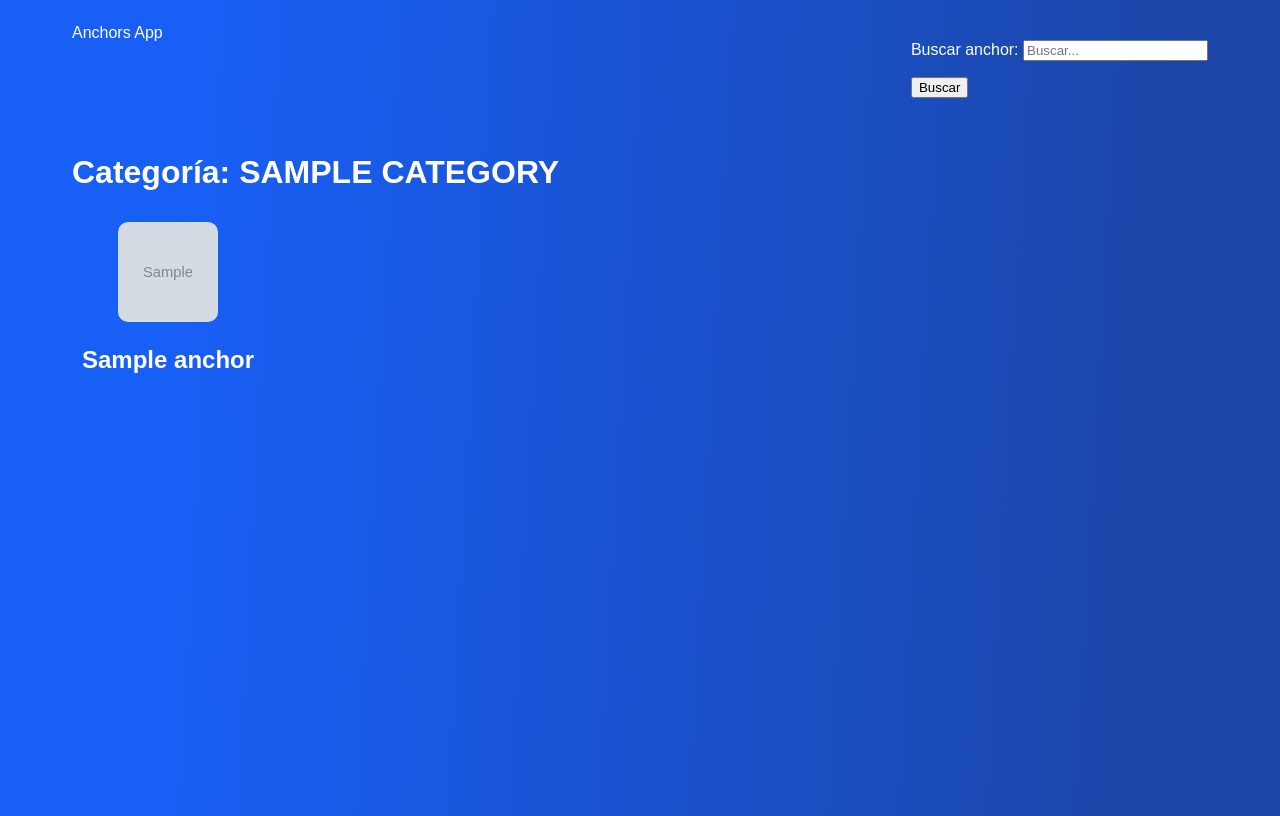
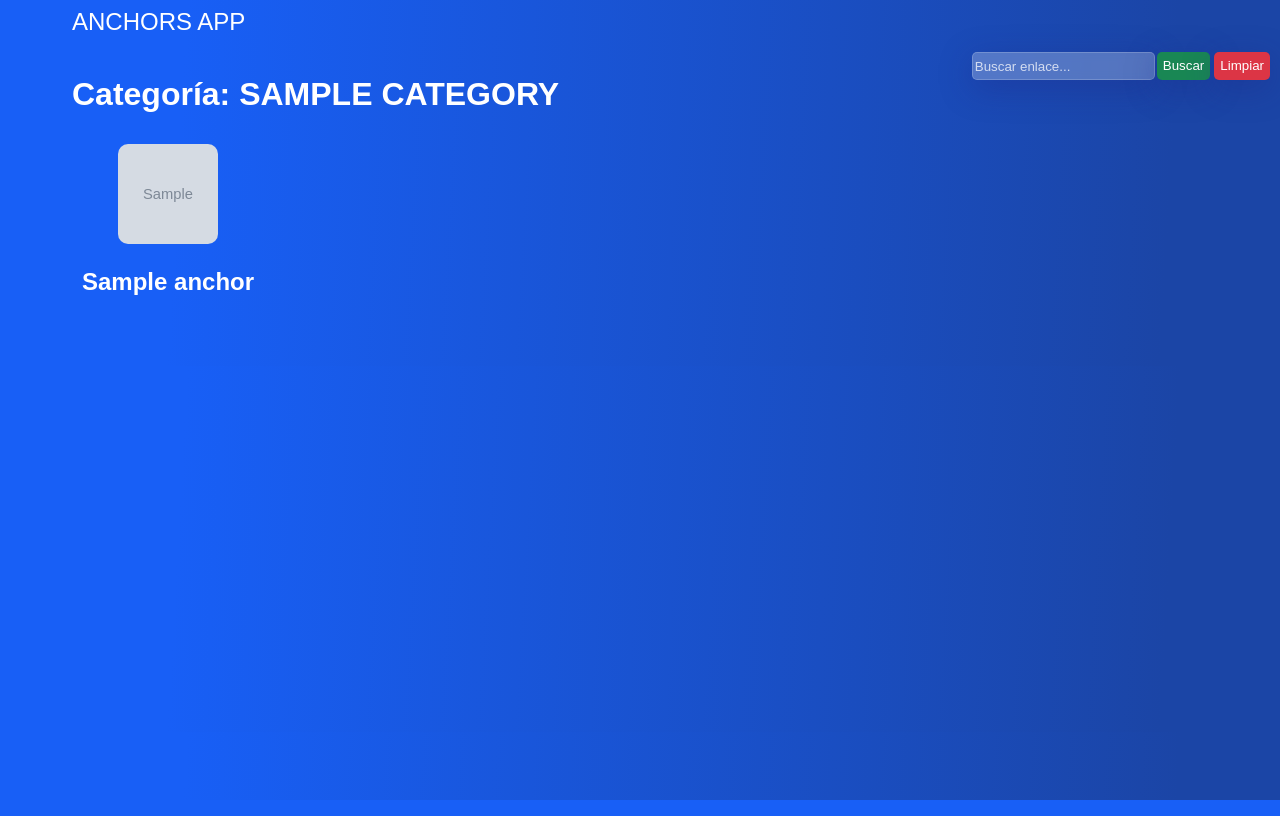
Before and after one commit to albino-babuino/anchors-application-django, a Django app: page /category-detail/1/ in a window 1280 px wide. Run offline with Django 5.2, Linux system fonts and the light colour scheme; tables that the repository leaves empty hold one stand-in row (values such as "Sample post"); grey boxes marked "Sample" are stand-in pictures.

Commit message:
Estilizando y restructuración del nav

```diff
--- a/anchorsapp/forms.py
+++ b/anchorsapp/forms.py
@@ -1,6 +1,6 @@
 from django import forms
 
 class SearchAnchorForm(forms.Form):
-    query = forms.CharField(label='Buscar anchor', max_length=50, required=False, widget=forms.TextInput(attrs={
-        'placeholder': 'Buscar...'
+    query = forms.CharField(label='', max_length=50, required=False, widget=forms.TextInput(attrs={
+        'placeholder': 'Buscar enlace...'
     }))
--- a/anchorsapp/templates/anchorsapp/category_detail.html
+++ b/anchorsapp/templates/anchorsapp/category_detail.html
@@ -1,6 +1,64 @@
-{% extends "base/base.html" %} {% block body %}
+{% extends "base/base.html" %} {% block content %}
 
 <style>
+	form {
+		display: flex;
+		justify-content: center;
+		align-items: center;
+		float: right;
+	}
+	form input {
+		background: rgba(255, 255, 255, 0.25);
+		box-shadow: 0 8px 32px 0 rgba(31, 38, 135, 0.37);
+		backdrop-filter: blur(4px);
+		-webkit-backdrop-filter: blur(4px);
+		border-radius: 5px;
+		border: 1px solid rgba(255, 255, 255, 0.18);
+		height: 1.5rem;
+		outline: none;
+	}
+
+	form input:focus {
+		outline: 0.1rem solid rgba(255, 255, 255, 0.75);
+		color: #ffffff;
+	}
+
+	form input ::placeholder {
+		color: white;
+	}
+
+	::placeholder {
+		color: rgba(255, 255, 255, 0.75);
+	}
+
+	form button {
+		box-shadow: 0 8px 32px 0 rgba(31, 38, 135, 0.37);
+		backdrop-filter: blur(4px);
+		-webkit-backdrop-filter: blur(4px);
+		border-radius: 5px;
+		border: none;
+		height: 1.8rem;
+		cursor: pointer;
+		color: #ffffff;
+		margin: 0 2px;
+	}
+
+	form .submit-btn {
+		background: #198754;
+	}
+
+	form .reset-btn {
+		background: #dc3545;
+	}
+
+	form .submit-btn:hover {
+		background-color: #198754;
+	}
+
+	form .reset-btn:hover {
+		background-color: #dc3545;
+	}
+
 	main {
 		margin: 5vh 5vw;
 	}
@@ -21,16 +79,22 @@
 		text-align: center;
 	}
 </style>
-<!-- Navbar  -->
-<nav>
-	<a href="{% url 'index' %}">Anchors App</a>
 
-	<!-- Formulario de búsqueda -->
-	<form method="GET" action="">
-		{{ form.as_p }}
-		<button type="submit">Buscar</button>
-	</form>
-</nav>
+<!-- Formulario de búsqueda -->
+<form method="GET" action="">
+	{{ form.as_p }}
+	<button class="submit-btn" type="submit">Buscar</button>
+	<!-- Botón de reset -->
+	<button
+		class="reset-btn"
+		type="submit"
+		name="reset"
+		value="reset"
+		id="resetButton"
+	>
+		Limpiar
+	</button>
+</form>
 
 <!-- Mostrar categoría -->
 <main>
@@ -48,7 +112,7 @@
 			</div>
 		</a>
 		{% endfor %} {% else %}
-		<p>No se encontraron anchors.</p>
+		<p>No se encontraron resultados.</p>
 		{% endif %}
 	</section>
 </main>
--- a/anchorsapp/views.py
+++ b/anchorsapp/views.py
@@ -26,21 +26,25 @@ class CategoryDetail(DetailView):
 
     def get_context_data(self, **kwargs):
         context = super().get_context_data(**kwargs)
-        # Obtener la categoría actual
         category = self.object
 
-        # Obtener el término de búsqueda desde GET
+        # Obtener el término de búsqueda desde la solicitud GET
         search_query = self.request.GET.get('query', '')
+        reset_search = self.request.GET.get('reset', '')
 
-        # Crear el formulario de búsqueda
-        form = SearchAnchorForm(self.request.GET)
-
-        if search_query:
-            # Filtrar los anchors basados en el término de búsqueda
+        # Si el botón de reset se presiona, limpiar el campo de búsqueda
+        if reset_search == 'reset':
+            # Formulario vacío al resetear
+            form = SearchAnchorForm()  # Se crea un formulario sin datos
+            anchors = Anchor.objects.filter(category=category)
+        elif search_query:
+            # Si hay búsqueda, filtrar los anchors
             anchors = Anchor.objects.filter(category=category, name__icontains=search_query)
+            form = SearchAnchorForm(self.request.GET)  # Se mantiene el término en el campo de búsqueda
         else:
-            # Mostrar todos los anchors si no hay término de búsqueda
+            # Mostrar todos los anchors si no hay búsqueda
             anchors = Anchor.objects.filter(category=category)
+            form = SearchAnchorForm()  # Formulario vacío
 
         # Añadir el formulario y los anchors al contexto
         context['form'] = form
--- a/templates/base/base.html
+++ b/templates/base/base.html
@@ -9,7 +9,6 @@
 		<!-- Estilos -->
 		<style>
 			body {
-				min-height: 100vh;
 				background-image: linear-gradient(
 					93.2deg,
 					rgba(24, 95, 246, 1) 14.4%,
@@ -18,6 +17,13 @@
 				color: white;
 				font-family: Arial, sans-serif;
 			}
+			nav {
+				padding-left: 5vw;
+			}
+			nav a {
+				font-size: 1.5rem;
+			}
+
 			a {
 				color: white;
 				text-decoration: none;
@@ -30,18 +36,26 @@
 				transition: transform 0.3s;
 			}
 
-			nav {
-				display: flex;
-				justify-content: space-between;
-				padding: 2vh 5vw;
-			}
-
 			img {
 				object-fit: cover;
 			}
 		</style>
 		<!-- Body -->
-		{% block body %}
+		<!-- Navbar para cambiar entre categorías -->
+		<nav>
+			<a href="{% url 'index' %}">ANCHORS APP</a>
+			<!--
+	<div className="nav-links-container">
+		{% for category in category_object_list %}
+		<a href="{% url 'category_detail' category.pk%}"
+			>{{ category.name }}
+		</a>
+		{% endfor %}
+	</div>
+    -->
+		</nav>
+		<!-- Contenido de la página -->
+		{% block content %}
 		<p>Contenido de la página</p>
 		{% endblock %}
 	</body>
```
Also changed, not shown: anchorsapp/templates/anchorsapp/index.html (+4 -20 lines), 1 other file.
